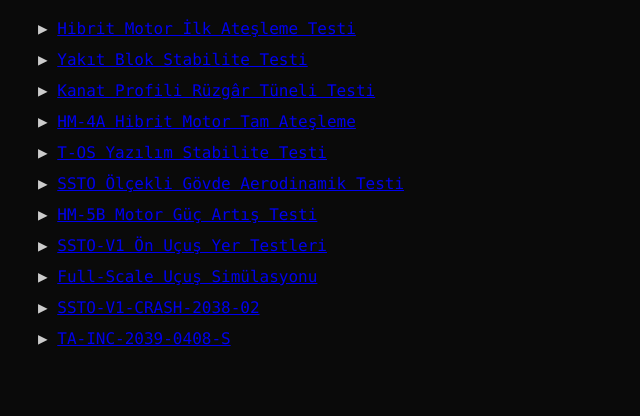
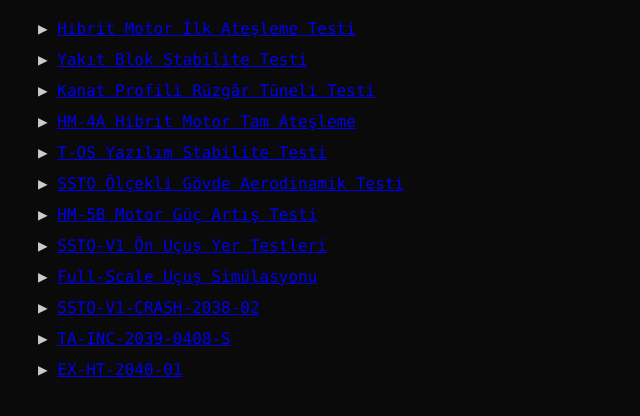
Before and after one commit to tuhatlabs/tuhatlabs.github.io, a plain HTML site: page archive-zT9nW1sQ47kD/doc-A1.html in a window 1280 px wide. Shown: the part 100-516 px from the top of the page, without its empty margins (0-640 px from the left). Drawn offline with Linux system fonts and the light colour scheme.

Commit message:
Update doc-A1.html

```diff
--- a/archive-zT9nW1sQ47kD/doc-A1.html
+++ b/archive-zT9nW1sQ47kD/doc-A1.html
@@ -30,6 +30,7 @@ body {
 <div class="file">▶ <a href="Full-Scale Uçuş Simülasyonu.txt">Full-Scale Uçuş Simülasyonu</a></div>
 <div class="file">▶ <a href="SSTO-V1-CRASH-2038-02.txt">SSTO-V1-CRASH-2038-02</a></div>
 <div class="file">▶ <a href="TA-INC-2039-0408-S.txt">TA-INC-2039-0408-S</a></div>
+<div class="file">▶ <a href="EX-HT-2040-01.txt">EX-HT-2040-01</a></div>
 
 
 
```
